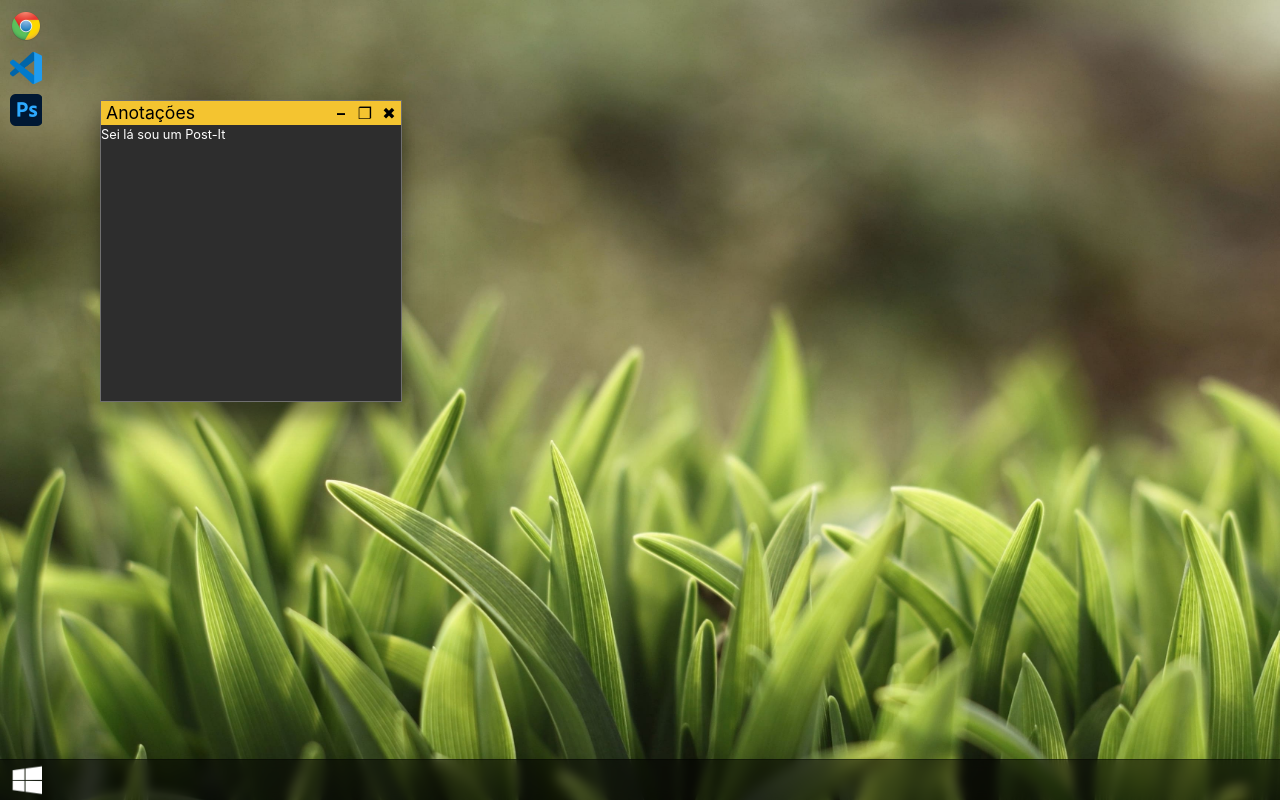
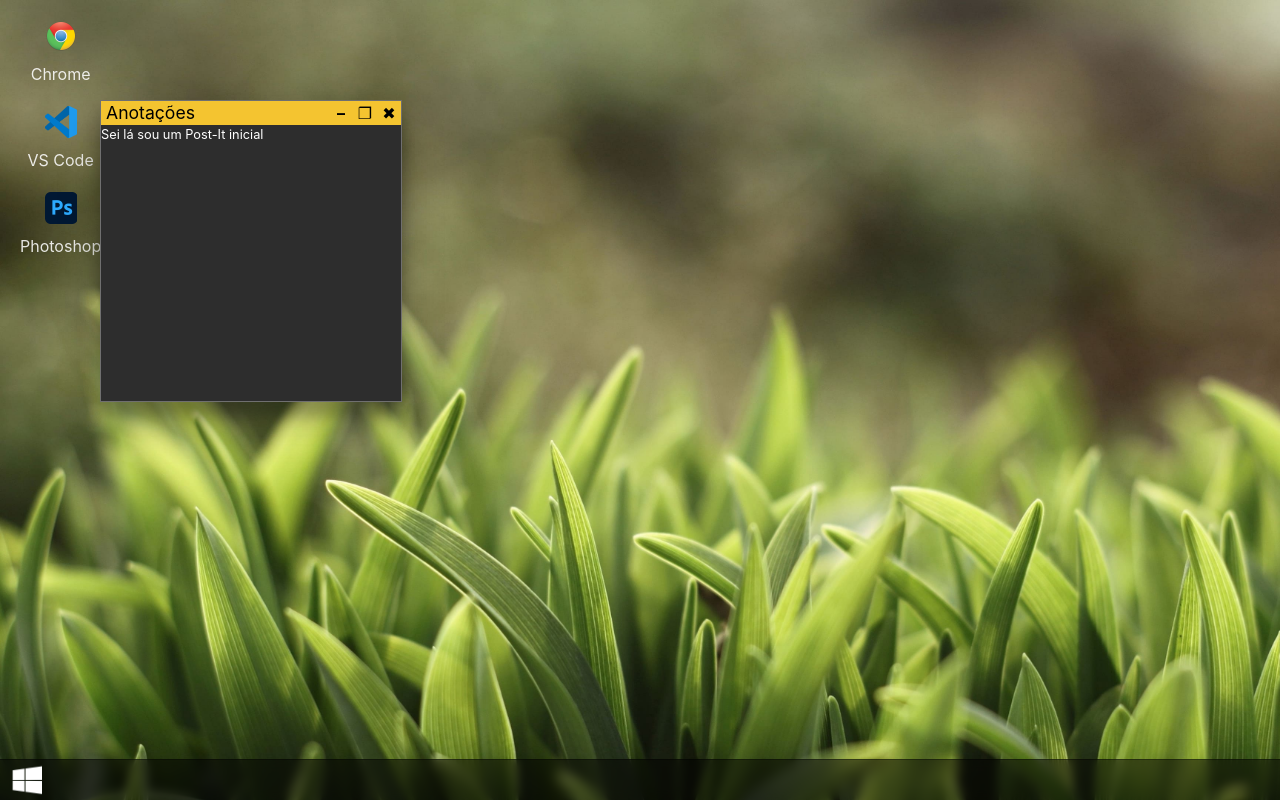
Before and after one commit to T8ninho/Projeto-Computador, a React (Vite) app: page / in a window 1280 px wide. Built offline with nearby package versions, Linux system fonts and the light colour scheme.

Commit message:
add: ✅ Adiciona nomes e container com cor aos icones da area de trabalho ao efeito hover

```diff
--- /dev/null
+++ b/src/Components/IconeDesktop/IconeDesktop.page.jsx
@@ -0,0 +1,26 @@
+import PropTypes from 'prop-types';
+import { Icones, IconesContainer } from "./IconeDesktop.styles";
+import { useState } from 'react';
+
+export default function IconeDesktop({Icon, name}) {
+
+    const [selected, setSelected] = useState(false);
+
+    const handleSelect = () => {
+        setSelected(!selected);
+    };
+
+    return(
+        <IconesContainer isSelected={selected} onClick={handleSelect}>
+            <Icones
+                Icon={Icon}
+            />
+            <p>{name}</p>
+        </IconesContainer>
+    );
+};
+
+IconeDesktop.propTypes = {
+	Icon: PropTypes.string.isRequired,
+	name: PropTypes.string.isRequired
+};
--- /dev/null
+++ b/src/Components/IconeDesktop/IconeDesktop.styles.js
@@ -0,0 +1,35 @@
+import styled from '@emotion/styled';
+
+export const IconesContainer = styled.div`
+	display: flex;
+	flex-direction: column;
+	place-items: center;
+	height: auto;
+	padding-inline: 10px;
+
+	&:hover {
+		background-color: #ffffff50;
+	}
+
+	${({ isSelected }) =>
+        isSelected &&
+        `
+        background-color: #ffffff60; /* cor quando selecionado */
+    `}
+
+`;
+export const Icones = styled.div`
+	height: 4vh;
+	width: 4vh;
+	margin: 10px;
+	background-repeat: no-repeat;
+	background-size: cover;
+	background-image: url(${props => props.Icon});
+	transition: background-image .2s ease-in-out;
+
+	${props => props.IconHover &&  `
+		&:hover {
+			background-image: url(${props.IconHover});
+		}
+	`}
+`;
--- a/src/Components/Janela/Janela.page.jsx
+++ b/src/Components/Janela/Janela.page.jsx
@@ -44,7 +44,7 @@ export default function Janela() {
 			</JanelaCabecalho>
 			<JanelaConteudo>
 				<p>
-					Sei lá sou um Post-It
+					Sei lá sou um Post-It inicial
 				</p>
 			</JanelaConteudo>
 		</JanelaContainer>
--- a/src/Pages/Desktop/Desktop.page.jsx
+++ b/src/Pages/Desktop/Desktop.page.jsx
@@ -1,22 +1,24 @@
 import PropTypes from 'prop-types';
-import { Background, Icones, TaskBar } from './Desktop.styles';
+import { AreaIcones, Background, TaskBar } from './Desktop.styles';
 import Logo_Windows1 from '../../assets/Logo_Windows.png'
 import Logo_Windows2 from '../../assets/Logo_Windows2.png'
 import Chrome_Logo from '../../assets/Chrome_Logo.png'
 import VSCode_Logo from '../../assets/VSCode_Logo.webp'
 import Photoshop_Logo from '../../assets/Photoshop_Logo.png'
 import Janela from '../../Components/Janela/Janela.page';
+import IconeDesktop from '../../Components/IconeDesktop/IconeDesktop.page';
+import { Icones } from '../../Components/IconeDesktop/IconeDesktop.styles';
 
 export default function Desktop({ImageUrl}) {
 
 	return(
 		<Background Image={ImageUrl}>
-			<div className='areaIcones'>
-				<Icones Icon={Chrome_Logo} />
-				<Icones Icon={VSCode_Logo} />
-				<Icones Icon={Photoshop_Logo} />
+			<AreaIcones>
+				<IconeDesktop Icon={Chrome_Logo} name='Chrome'/>
+				<IconeDesktop Icon={VSCode_Logo} name='VS Code'/>
+				<IconeDesktop Icon={Photoshop_Logo} name='Photoshop'/>
 				<Janela />
-			</div>
+			</AreaIcones>
 				<TaskBar>
 					<Icones
 						title='Iniciar'
--- a/src/Pages/Desktop/Desktop.styles.js
+++ b/src/Pages/Desktop/Desktop.styles.js
@@ -7,6 +7,13 @@ export const Background = styled.div`
 	width: 100%;
 	height: 100%;
 	display: flex;
+`;
+
+export const AreaIcones = styled.div`
+	padding: 10px;
+	display: flex;
+	flex-direction: column;
+	gap: 10px;
 `;
 
 export const TaskBar = styled.div`
@@ -22,18 +29,3 @@ export const TaskBar = styled.div`
 	display: flex;
 	align-items: center;
 `;
-
-export const Icones = styled.div`
-	height: 4vh;
-	width: 4vh;
-	margin: 10px;
-	background-repeat: no-repeat;
-	background-size: cover;
-	background-image: url(${props => props.Icon});
-	transition: background-image .2s ease-in-out;
-	${props => props.IconHover &&  `
-		&:hover {
-			background-image: url(${props.IconHover});
-		}
-	`}
-`;
--- a/src/index.css
+++ b/src/index.css
@@ -15,11 +15,11 @@
 * {
   padding: 0;
   margin: 0;
+	cursor: default;
+	user-select: none;
 }
 
 body {
-  margin: 0;
-  padding: 0;
   display: flex;
   width: 100vw;
   height: 100vh;
```
